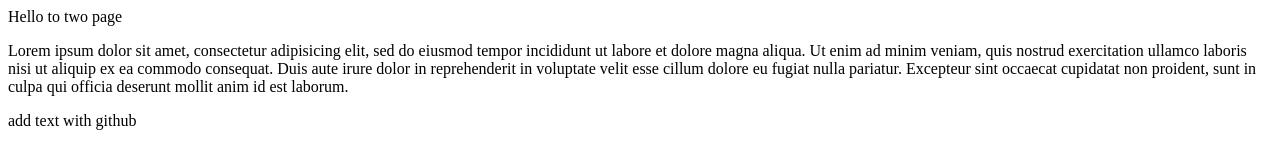
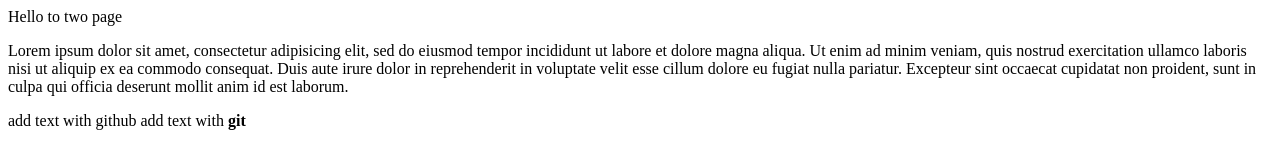
Before and after one commit to erfanbehboudii/project, a plain HTML site: page contact.html in a window 1280 px wide. Drawn offline with Linux system fonts and the light colour scheme.

Commit message:
add text with git

```diff
--- a/contact.html
+++ b/contact.html
@@ -6,5 +6,6 @@
 		<span>Hello to two page</span>
 		<p>Lorem ipsum dolor sit amet, consectetur adipisicing elit, sed do eiusmod tempor incididunt ut labore et dolore magna aliqua. Ut enim ad minim veniam, quis nostrud exercitation ullamco laboris nisi ut aliquip ex ea commodo consequat. Duis aute irure dolor in reprehenderit in voluptate velit esse cillum dolore eu fugiat nulla pariatur. Excepteur sint occaecat cupidatat non proident, sunt in culpa qui officia deserunt mollit anim id est laborum.</p>
 		<span>add text with github</span>
+		<span>add text with <b>git</b></span>
 	</body>
 </html>
```
